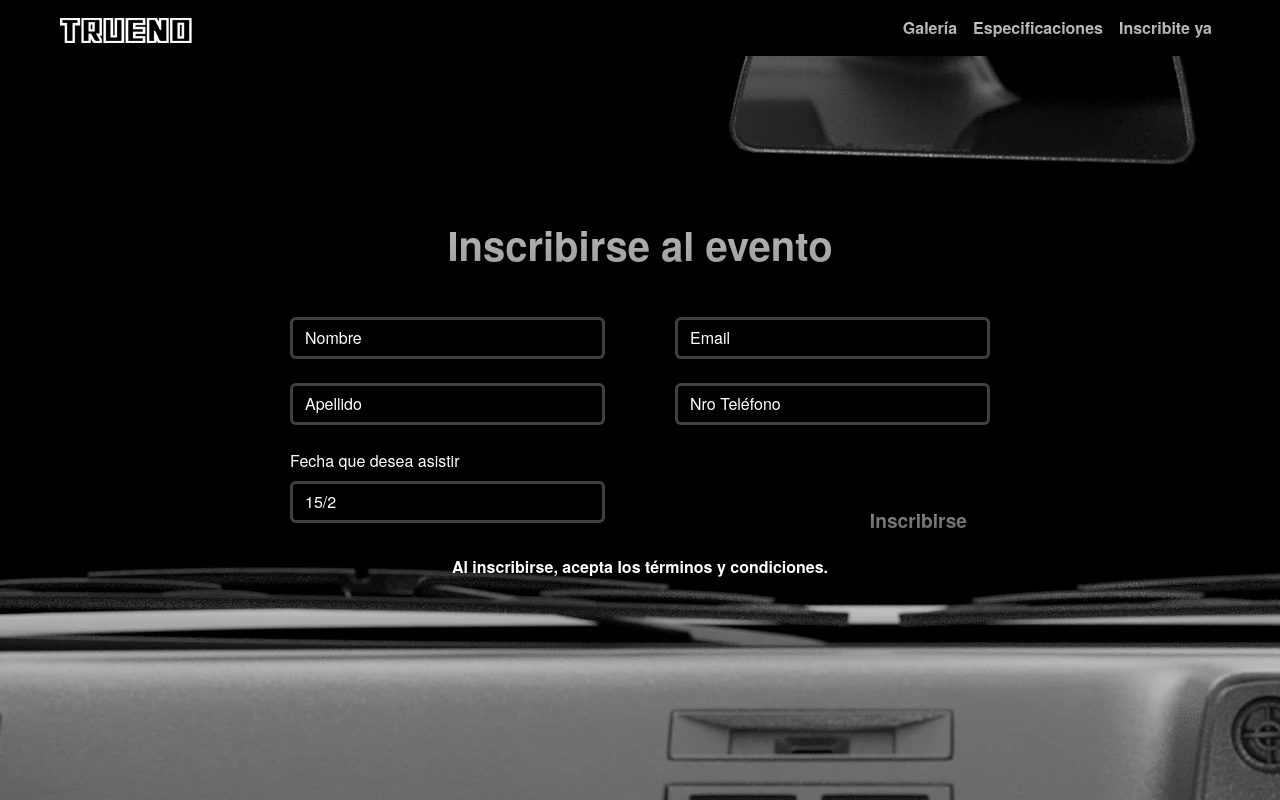
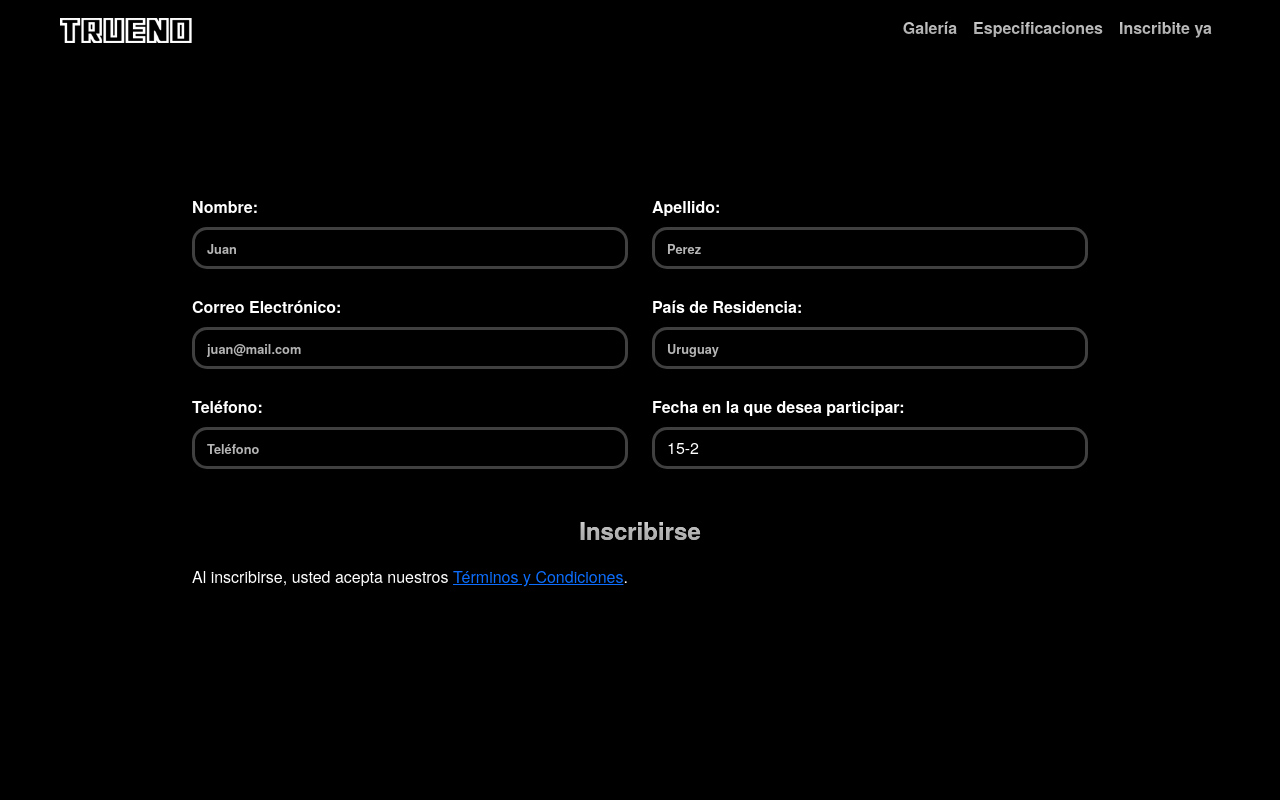
Before and after one commit to empuchado/Toyota-Trueno, a website: page forms.html in a window 1280 px wide. Drawn offline with nearby package versions, Linux system fonts and the light colour scheme.

Commit message:
forms 2 el retorno del form que no funciona, esta vez mas sencillo

```diff
--- a/forms.html
+++ b/forms.html
@@ -6,15 +6,21 @@
       <meta name="viewport" content="width=device-width, initial-scale=1.0" />
       <title>Toyota Trueno | Inscribirse</title>
       <link rel="stylesheet" href="css/output.css" />
-        <link rel="stylesheet" href="https://cdn.jsdelivr.net/npm/bootstrap-icons@1.11.3/font/bootstrap-icons.min.css">
-
+      <link
+        rel="stylesheet"
+        href="https://cdn.jsdelivr.net/npm/bootstrap-icons@1.11.3/font/bootstrap-icons.min.css"
+      />
     </head>
   </head>
   <body class="bg-secondary">
     <header class="bg-dark">
-      <nav class="navbar navbar-expand-lg navbar-dark fixed-top bg-secondary px-2 px-md-5">
+      <nav
+        class="navbar navbar-expand-lg navbar-dark fixed-top bg-secondary px-2 px-md-5"
+      >
         <div class="container-fluid">
-          <a href="index.html" class="navbar-brand"><img src="imgs/Logo.webp" alt="" /></a>
+          <a href="index.html" class="navbar-brand"
+            ><img src="imgs/Logo.webp" alt=""
+          /></a>
           <button
             class="navbar-toggler"
             type="button"
@@ -26,14 +32,19 @@
           >
             <span class="navbar-toggler-icon"></span>
           </button>
-          <div class="collapse navbar-collapse justify-content-end" id="navbarSupportedContent">
+          <div
+            class="collapse navbar-collapse justify-content-end"
+            id="navbarSupportedContent"
+          >
             <ul class="navbar-nav">
-              <li class="nav-item grad-type hover-links "><a class="nav-link grad-type  " href="tour.html">Galería</a></li>
               <li class="nav-item grad-type hover-links">
-                <a class="nav-link " href="">Especificaciones</a>
+                <a class="nav-link grad-type" href="tour.html">Galería</a>
               </li>
               <li class="nav-item grad-type hover-links">
-                <a class="nav-link " href="forms.html">Inscribite ya</a>
+                <a class="nav-link" href="">Especificaciones</a>
+              </li>
+              <li class="nav-item grad-type hover-links">
+                <a class="nav-link" href="forms.html">Inscribite ya</a>
               </li>
             </ul>
           </div>
@@ -41,164 +52,60 @@
       </nav>
     </header>
     <main>
-          <section class="h100 d-flex justify-content-center align-items-center form-section">
-            <div class="container-fluid">
-              <div>
-                <h1 class="grad-type pt-5 pr-md-2 mx-5 d-flex justify-content-center align-items-center mb-5">Inscribirse al evento</h1>
-                <div class="d-flex align-items-center justify-content-start container">
-                  <div class="mx-5">
-                    <form name="form" method="POST" class="form-container px-0" id="registrationForm" netlify>
-                      <div class="form-row">
-                        <div class="form-group" >
-                          <input type="text" name="nombre" class="form-control bg-secondary text-white" id="nombre" placeholder="Nombre">
-                          <small id="nombreError" class="form-text text-danger text-white"></small>
+      <section
+        class="h100 d-flex justify-content-center align-items-center text-white sec-form">
+          <form netlify>
+              <div class="row">
+                  <div class="form-group col-12 col-md-6">
+                      <label class="form-label fw-bold" for="nombre">Nombre:</label>
+                      <input type="text" class="form-control mb-4 bg-black text-white" id="nombre" placeholder="Juan">
                   </div>
-                        <div class="form-group" >
-                          <input type="text" name="apellido" class="form-control bg-secondary text-white" id="apellido" placeholder="Apellido">
-                          <small id="apellidoError" class="form-text text-danger text-white"></small>
+                  <div class="form-group col-12 col-md-6">
+                      <label class="form-label fw-bold" for="apellido">Apellido:</label>
+                      <input type="text" class="form-control mb-4 bg-black text-white" id="apellido" placeholder="Perez">
+                  </div>
+              </div>
+              <div class="row">
+                  <div class="form-group col-12 col-md-6">
+                      <label class="form-label fw-bold" for="email">Correo Electrónico:</label>
+                      <input type="email" class="form-control mb-4 bg-black text-white" id="email" placeholder="juan@mail.com">
+                  </div>
+                  <div class="form-group col-12 col-md-6">
+                      <label class="form-label fw-bold" for="pais">País de Residencia:</label>
+                      <input type="text" class="form-control mb-4 bg-black text-white" id="pais" placeholder="Uruguay">
+                  </div>
+              </div>
+              <div class="row">
+                  <div class="form-group col-12 col-md-6">
+                      <label class="form-label fw-bold" for="telefono">Teléfono:</label>
+                      <input type="tel" class="form-control mb-4 bg-black text-white" id="telefono" placeholder="Teléfono">
+                  </div>
+                  <div class="form-group col-12 col-md-6">
+                      <label class="form-label fw-bold" for="fecha">Fecha en la que desea participar:</label>
+                      <select class="form-control mb-4 bg-black text-white" id="fecha">
+                          <option value="15-2">15-2</option>
+                          <option value="16-2">16-2</option>
+                      </select>
                   </div>
               </div>
               <div class="form-row">
-                        <div class="form-group" >
-                          <input type="email" name="email" class="form-control bg-secondary text-white" id="email" placeholder="Email">
-                          <small id="emailError" class="form-text text-danger text-white"></small>
-                        </div>
-                        <div class="form-group" >
-                          <input type="tel" name="telefono" class="form-control bg-secondary text-white" id="telefono" placeholder="Nro Teléfono">
-                          <small id="telefonoError" class="form-text text-danger text-white"></small>
+                  <div class="form-group col-12 grad-type fw-bold text-center my-1">
+                      <button type="submit" class=" hover-links btn border-secondary grad-type fw-bold text-center my-1  fs-4">Inscribirse</button>
                   </div>
               </div>
               <div class="form-row">
-                        <div class="form-group" >
-                          <label for="fecha" class="text-white">Fecha que desea asistir</label>
-                          <select name="Fecha[]" class="form-control bg-secondary text-white" id="fecha">
-                            <option value="15-2">15/2</option>
-                            <option value="16-2">16/2</option>
-                          </select>
-                          <small id="fechaError" class="form-text text-danger text-white"></small>
-                        </div>
-                      </div>
-                      <div class="form-row mt-md-4 d-flex justify-content-center justify-content-md-end">
-                        <div class="form-group text-center">
-                          <button type="submit" class="text-center btn btn-secondary" id="submitButton" disabled>
-                            <p class="grad-type">Inscribirse</p>
-                          </button>
+                  <div class="form-group col-12">
+                      <p>Al inscribirse, usted acepta nuestros <a href="#">Términos y Condiciones</a>.</p>
                   </div>
               </div>
           </form>
       </div>
-                  <p class="mt-3 mx-5 text-white fw-bold text-center">Al inscribirse, acepta los términos y condiciones.</p>
-                  <p id="formSuccessMessage" class="mt-3 mx-5 text-white fw-bold text-center"></p>
-                </div>
-              </div>
-            </div>
       </section>
-
-
     </main>
-
-
-
 
     <script src="https://www.netlify.com/js/form-handler.min.js"></script>
     <script src="node_modules/bootstrap/dist/js/bootstrap.bundle.min.js"></script>
     <script src="https://code.jquery.com/jquery-3.5.1.slim.min.js"></script>
-    <script>
-      document.addEventListener('DOMContentLoaded', function() {
-        const form = document.getElementById('registrationForm');
-        const submitButton = document.getElementById('submitButton');
-        const formSuccessMessage = document.getElementById('formSuccessMessage');
-
-        const fields = {
-          nombre: {
-            element: document.getElementById('nombre'),
-            errorElement: document.getElementById('nombreError'),
-            validator: value => value.trim() !== '',
-            errorMessage: 'Por favor, ingrese su nombre.',
-            touched: false
-          },
-          apellido: {
-            element: document.getElementById('apellido'),
-            errorElement: document.getElementById('apellidoError'),
-            validator: value => value.trim() !== '',
-            errorMessage: 'Por favor, ingrese su apellido.',
-            touched: false
-          },
-          email: {
-            element: document.getElementById('email'),
-            errorElement: document.getElementById('emailError'),
-            validator: value => /^[^\s@]+@[^\s@]+\.[^\s@]+$/.test(value),
-            errorMessage: 'Por favor, ingrese un email válido.',
-            touched: false
-          },
-          telefono: {
-            element: document.getElementById('telefono'),
-            errorElement: document.getElementById('telefonoError'),
-            validator: value => value.trim() !== '',
-            errorMessage: 'Por favor, ingrese su número de teléfono.',
-            touched: false
-          },
-          fecha: {
-            element: document.getElementById('fecha'),
-            errorElement: document.getElementById('fechaError'),
-            validator: value => value !== '',
-            errorMessage: 'Por favor, seleccione una fecha.',
-            touched: false
-          }
-        };
-
-        Object.values(fields).forEach(field => {
-          field.element.addEventListener('blur', () => {
-            field.touched = true;
-            validateField(field);
-            validateForm();
-          });
-
-          field.element.addEventListener('input', () => {
-            if (field.touched) {
-              validateField(field);
-              validateForm();
-            }
-          });
-        });
-
-        form.addEventListener('submit', function(event) {
-          event.preventDefault(); // Prevent form submission
-          let allValid = true;
-
-          Object.values(fields).forEach(field => {
-            field.touched = true;
-            if (!validateField(field)) {
-              allValid = false;
-            }
-          });
-
-          if (allValid) {
-            formSuccessMessage.textContent = 'Formulario enviado con éxito.';
-            form.reset();
-            Object.values(fields).forEach(field => field.errorElement.textContent = '');
-            validateForm();
-          }
-        });
-
-        function validateField(field) {
-          const value = field.element.value;
-          if (!field.validator(value)) {
-            field.errorElement.textContent = field.errorMessage;
-            field.errorElement.classList.add('text-white');
-            return false;
-          } else {
-            field.errorElement.textContent = '';
-            return true;
-          }
-        }
-
-        function validateForm() {
-          const allValid = Object.values(fields).every(field => field.validator(field.element.value));
-          submitButton.disabled = !allValid;
-        }
-      });
-    </script>
 
   </body>
 </html>
--- a/scss/_sections.scss
+++ b/scss/_sections.scss
@@ -94,91 +94,34 @@ object-fit: contain;
 }
 
 
+.sec-form{
+  width: 100vw;
 
-.form-section{
-  background-image: url("../imgs/inside.webp");
-  object-fit: cover;
+  .hover-links{
+    &:hover{
+      font-size: 10rem;
+    }
+  }
+
+  form{
+    width: 70vw;
+
+    .row{
+
+      @media screen and (min-width: 768px) {
+        height: 100px;
+      }
+
+
+    }
+  }
 }
 
 
-.container {
-  display: flex;
-  flex-direction: column;
-  align-items: center;
-  justify-content: center;
-}
-
-.form-container {
-  width: 100%;
-  max-width: 700px;
-
- .form-control{
-  color: #ffffff;
 
 
- }
- input::placeholder {
-  color: white  ;
-  opacity: 1; // For Firefox
-}
-
-input{
-  color: white;
-}
 
 
-  @media (min-width: 758px) {
-      display: flex;
-      flex-wrap: wrap;
-      justify-content: space-between;
-      width: 100%;
-
-      .form-group {
-          flex-basis: 33%;
-          margin-bottom: 1rem;
-      }
-
-      .form-row{
-        width: 45%;
-        margin: 0px;
-      }
-  }
-}
-
-.form-group {
-  height: 70px;
-
-  #submitButton {
-      margin-top: 20px;
-      padding: 10px 20px;
-      font-size: larger;
-  }
-
-  label {
-      display: block;
-      margin-bottom: 0.5rem;
-  }
-
-  input,
-  select {
-      width: 100%;
-  }
-
-  .btn{
-    border: solid 3px white;
-    width: 100%;
-
-    .grad-type{
-      margin: 0;
-    }
-  }
-
-  @media (min-width: 758px) {
-      height: 50px;
-  }
-
-
-}
 
 .espec-1 img{
   width: 100%;
--- a/scss/_variables.scss
+++ b/scss/_variables.scss
@@ -18,6 +18,12 @@ $headings-font-weight: 700;
 }
 
 $card-border-radius:20px;
+$input-border-radius:15px;
 $input-btn-border-width: 3px;
 
 $input-border-color: rgba(128, 128, 128, 0.5);
+$input-placeholder-color: rgb(181, 181, 181);
+.form-control::placeholder {
+  font-size: .8rem;
+  font-weight: bold;
+}
```
Also changed, not shown: index.html (+1 -2 lines), css/output.css, 1 other file. Lines whose indentation alone changed are shown as unchanged.
